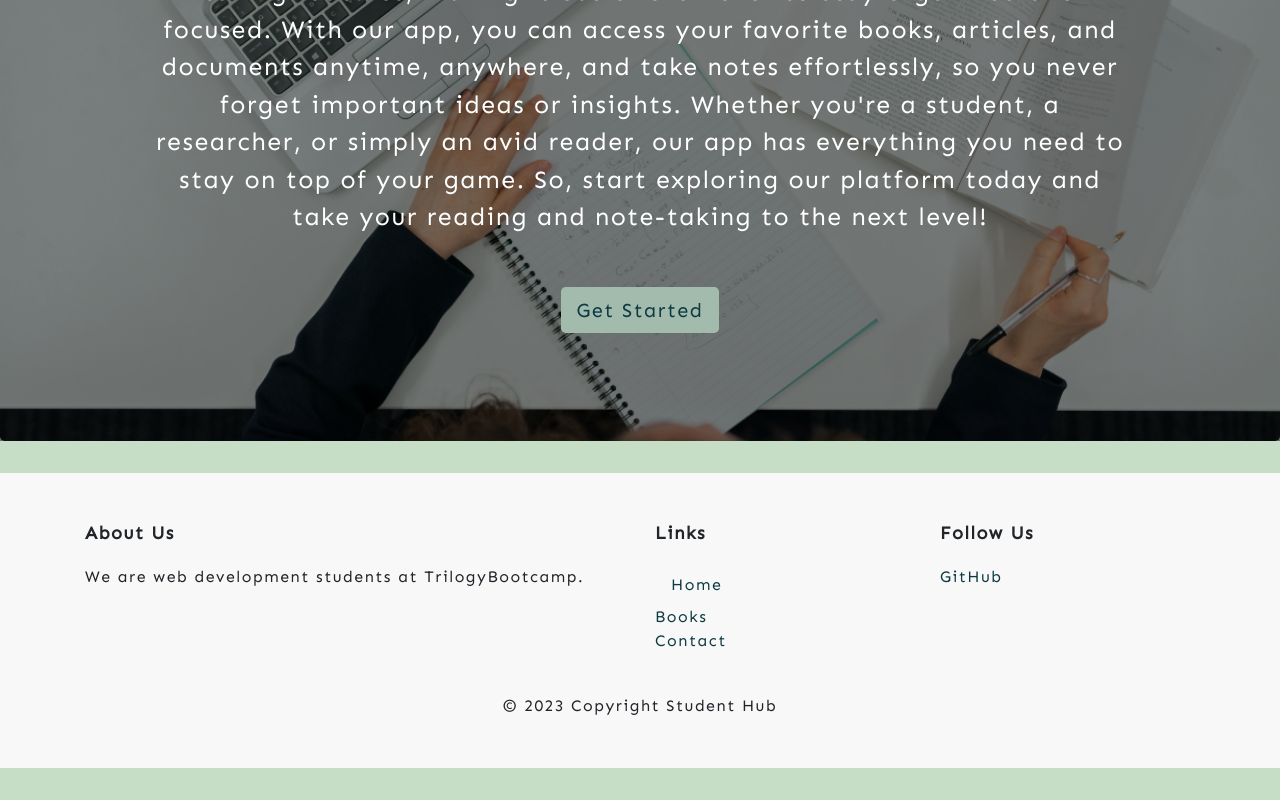
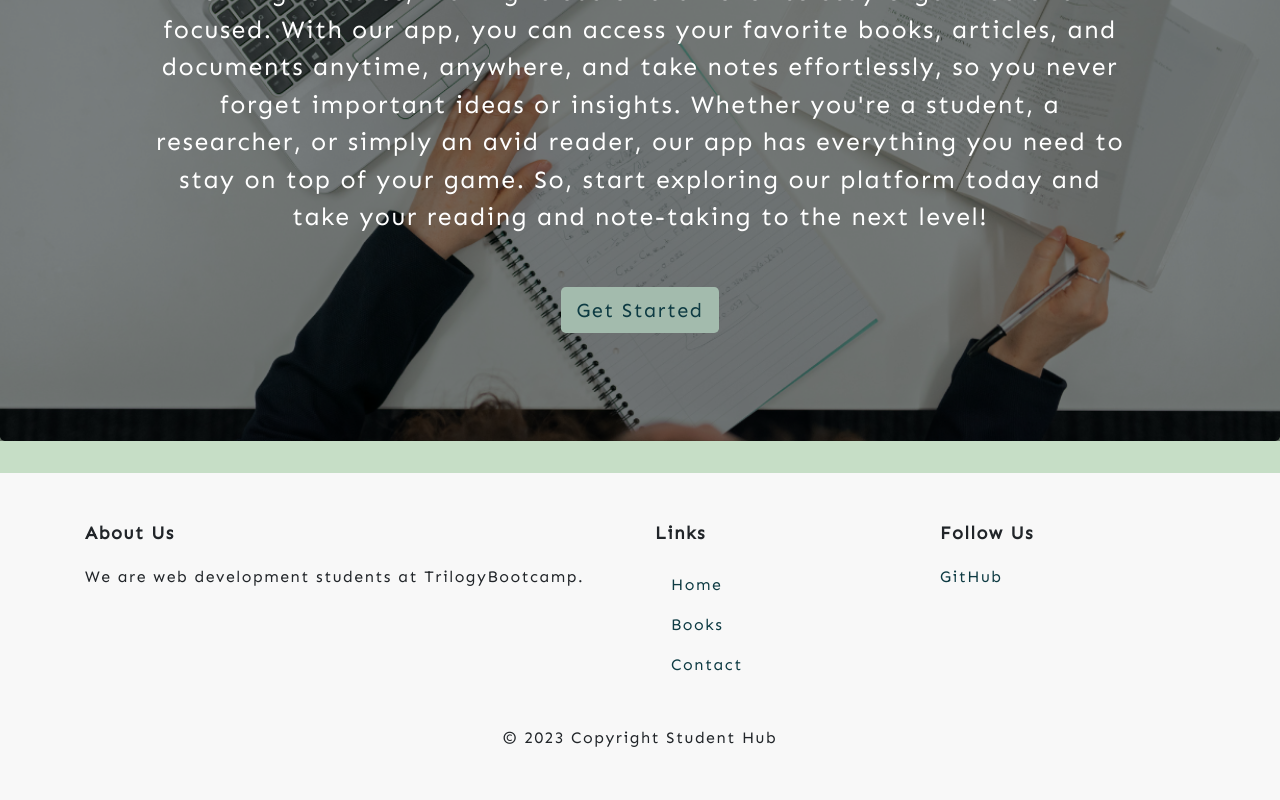
Before and after one commit to reinkaoss/React-Student-Hub-App, a React (Create React App) app: page / in a window 1280 px wide. Shown: the part 445-1245 px from the top of the page. Before the commit the page ends 1213 px from the top, so only its background shows below. Built offline with nearby package versions, Linux system fonts and the light colour scheme.

Commit message:
fix for react router paths

```diff
--- a/src/components/Footer/index.js
+++ b/src/components/Footer/index.js
@@ -25,8 +25,28 @@ function Footer() {
                 Home
               </NavLink>
             </li>
-          <li><a className='foot-link' href="/books">Books</a></li>
-          <li><a className='foot-link' href="/contact">Contact</a></li>
+            <li className="nav-item">
+              <NavLink
+                to="books"
+                end
+                className={({ isActive }) =>
+                  isActive ? "nav-link active" : "nav-link"
+                }
+              >
+                Books
+              </NavLink>
+            </li>
+            <li className="nav-item">
+              <NavLink
+                to="contact"
+                end
+                className={({ isActive }) =>
+                  isActive ? "nav-link active" : "nav-link"
+                }
+              >
+                Contact
+              </NavLink>
+            </li>
         </ul>
       </div>
       <div className="col-sm-3">
--- a/src/components/Home/index.js
+++ b/src/components/Home/index.js
@@ -1,5 +1,6 @@
 import React from 'react';
 import './style.css';
+import { Link } from "react-router-dom";
 
 function Home() {
   return (
@@ -10,7 +11,9 @@ function Home() {
         <h1 className="display-4">Student Hub</h1>
         {/* <hr className="my-4" /> */}
         <p className="lead">Discover a smarter way to read and take notes with our innovative web app. Our platform combines powerful reading tools with intuitive note-taking features, making it easier than ever to stay organized and focused. With our app, you can access your favorite books, articles, and documents anytime, anywhere, and take notes effortlessly, so you never forget important ideas or insights. Whether you're a student, a researcher, or simply an avid reader, our app has everything you need to stay on top of your game. So, start exploring our platform today and take your reading and note-taking to the next level!</p>
+        <Link to="/books">
           <a className="btn btn-primary btn-lg home-btn" href="/books" role="button">Get Started</a>
+          </Link>
         </div>
       </div>
 
```
